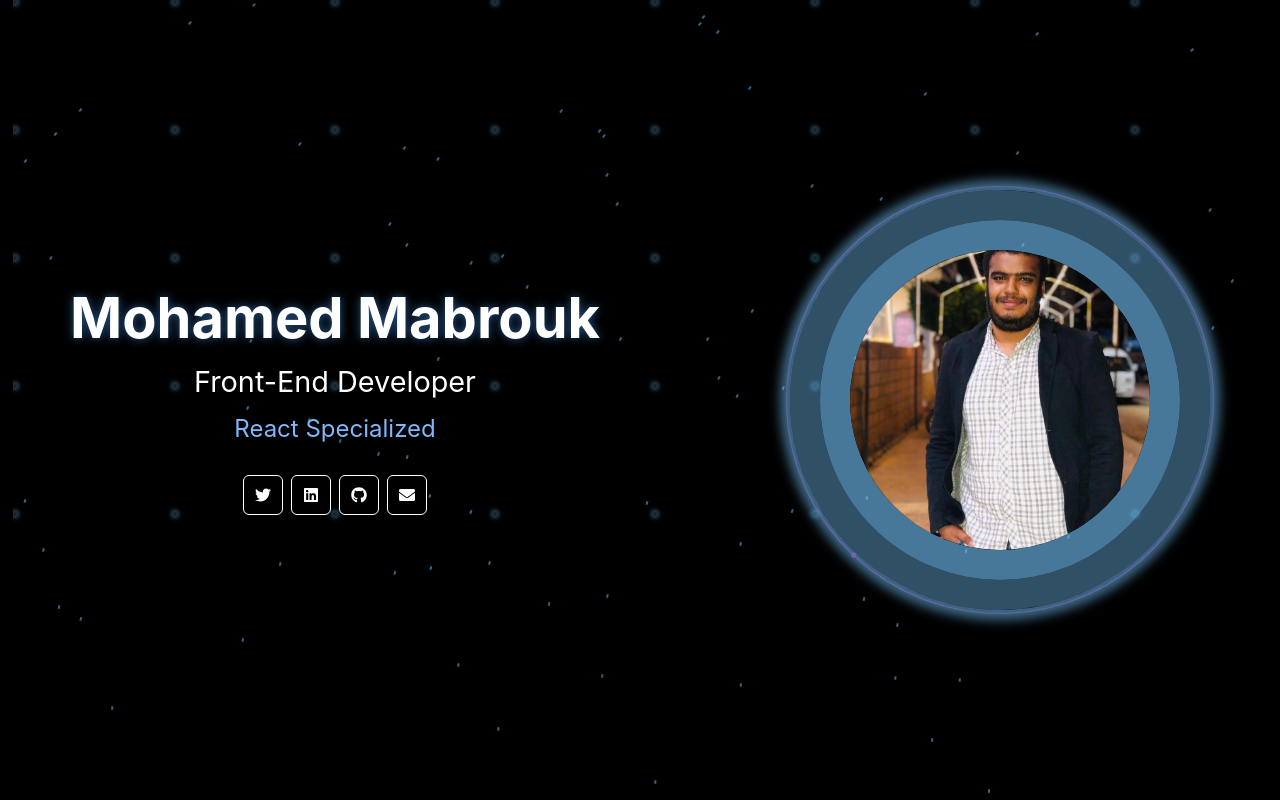
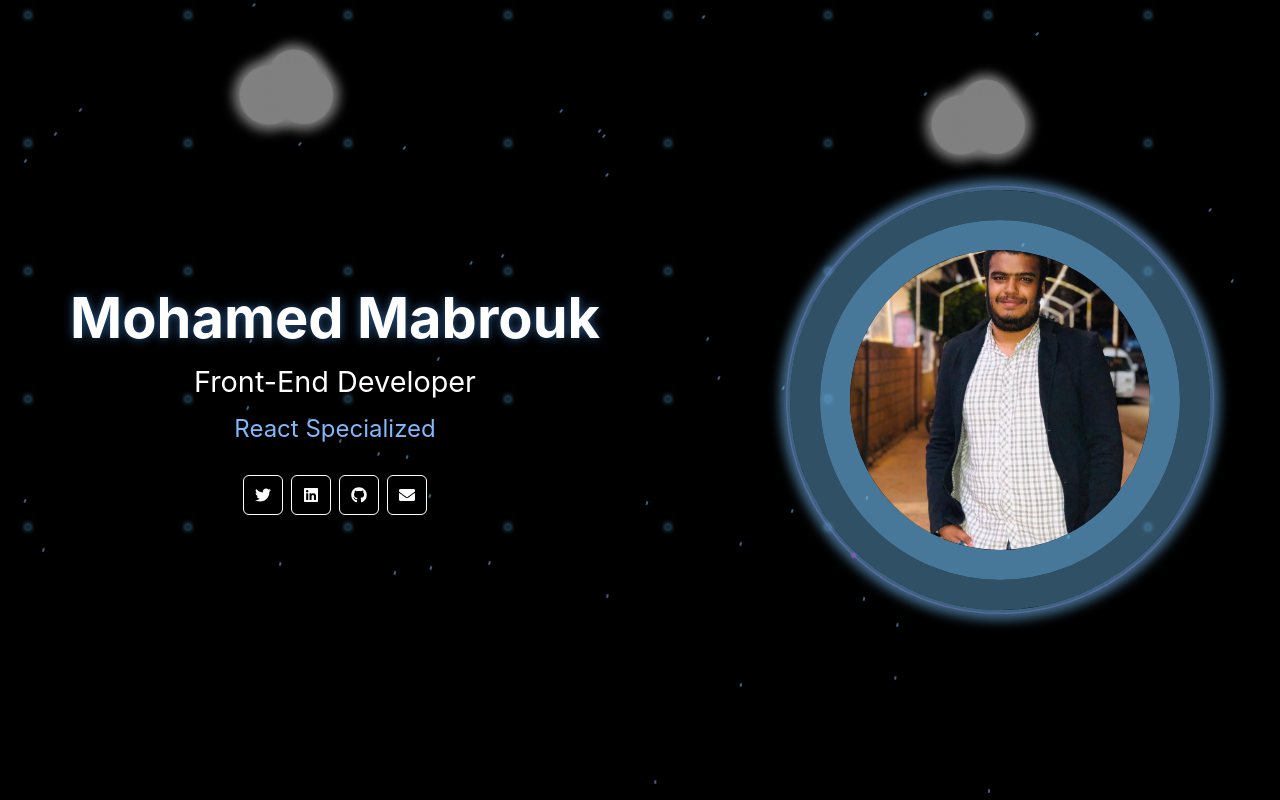
Before and after one commit to AquariumFish2/portfolio, a React (Create React App) app: page / in a window 1280 px wide. Shown: the top 800 px of the page. Built offline with nearby package versions, Linux system fonts and the light colour scheme; what ldrs would draw is missing.

Commit message:
fixed visual problems and added clouds and their animations

```diff
--- a/src/components/animations.css
+++ b/src/components/animations.css
@@ -59,5 +59,37 @@
     -moz-transform: translateX(-300px);
     -ms-transform: translateX(-300px);
     -o-transform: translateX(-300px);
+  }
 }
+
+@keyframes bounce {
+  0% {
+    transform: scale(1);
+    -webkit-transform: scale(1);
+    -moz-transform: scale(1);
+    -ms-transform: scale(1);
+    -o-transform: scale(1);
+  }
+  100% {
+    transform: scale(1.2);
+    -webkit-transform: scale(1.2);
+    -moz-transform: scale(1.2);
+    -ms-transform: scale(1.2);
+    -o-transform: scale(1.2);
+  }
 }
+
+@keyframes cloudMovingRight {
+  100% {
+    left: calc(100% - 100px);
+  }
+}
+@keyframes cloudMovingLeft {
+  100% {
+    left: 0;
+  }
+}
+
+div {
+  animation-direction: alternate-reverse;
+}
--- /dev/null
+++ b/src/components/cloud.js
@@ -0,0 +1,122 @@
+import { Box, Circle } from "@chakra-ui/react";
+import "./animations.css";
+import { useEffect, useState } from "react";
+
+function Cloud(props) {
+  const delay = Math.random() * 15000 + 5000;
+  const [bgC, setbgC] = useState("grey");
+  useEffect(() => {
+    setInterval(() => {
+      setbgC("yellow");
+      let timeout = setTimeout(() => {
+        setbgC("grey");
+        clearTimeout(timeout);
+      }, 100);
+    }, delay);
+    // eslint-disable-next-line react-hooks/exhaustive-deps
+  }, []);
+
+  return (
+    <Box
+      position={"absolute"}
+      top={props.top}
+      left={props.movingRight ? "0px" : "calc(100% - 100px)"}
+      animation={`${
+        props.movingRight ? "cloudMovingRight" : "cloudMovingLeft"
+      } 30s linear infinite alternate-reverse`}
+    >
+      <CloudPart bgC={bgC} top={"30px"} left={"25px"} timing={"2s"}></CloudPart>
+      <CloudPart bgC={bgC} top={"50px"} timing={"3s"}></CloudPart>
+      <CloudPart bgC={bgC} top={"50px"} left={"35px"} timing={"1s"}></CloudPart>
+      <Lightening bgC={bgC}></Lightening>
+    </Box>
+  );
+}
+
+function CloudPart(props) {
+  return (
+    <Circle
+      width={"50px"}
+      height={"50px"}
+      animation={`bounce ${props.timing} infinite linear alternate-reverse`}
+      backgroundColor={props.bgC}
+      position={"absolute"}
+      top={props.top ?? props.top}
+      left={props.left ?? props.left}
+      boxShadow={`0px 0px 10px 5px ${props.bgC}`}
+    ></Circle>
+  );
+}
+
+function Lightening(props) {
+  return (
+    <Box
+      position={"absolute"}
+      width={"10px"}
+      height={"40px"}
+      backgroundColor={props.bgC === "grey" ? "transparent" : props.bgC}
+      top={"90px"}
+      left={"30px"}
+      transform={"rotate(45deg) scale(0.8) translateY(-3px)"}
+    >
+      <Box
+        width={"inherit"}
+        height={"20px"}
+        bgColor={"inherit"}
+        position={"absolute"}
+        top={"25px"}
+        left={"5.5px"}
+        transform={"rotate(-135deg)"}
+        _before={{
+          content: `""`,
+          position: "absolute",
+          top: "-10px",
+          left: "0px",
+          width: "1px",
+          height: "1px",
+          border: "6px solid",
+          transform: "rotate(-1deg)",
+          borderColor: `transparent transparent ${
+            props.bgC === "grey" ? "transparent" : props.bgC
+          } ${props.bgC === "grey" ? "transparent" : props.bgC}`,
+        }}
+      >
+        <Box
+          position={"absolute"}
+          bgColor={props.bgC === "grey" ? "transparent" : props.bgC}
+          height={"30px"}
+          width={"12px"}
+          transform={"rotate(-45deg)"}
+          left={"-11px"}
+          top={"-1px"}
+          _before={{
+            content: `""`,
+            position: "absolute",
+            top: "-30px",
+            width: 0,
+            height: 0,
+            border: "solid",
+            borderColor: `transparent transparent ${
+              props.bgC === "grey" ? "transparent" : props.bgC
+            } transparent`,
+            borderWidth: "0px 6px 30px 6px",
+          }}
+          _after={{
+            content: `""`,
+            position: "absolute",
+            top: "23px",
+            border: "solid",
+            borderColor: `${
+              props.bgC === "grey" ? "transparent" : props.bgC
+            } transparent transparent ${
+              props.bgC === "grey" ? "transparent" : props.bgC
+            }`,
+            borderWidth: "10px",
+          }}
+        ></Box>
+      </Box>
+    </Box>
+  );
+}
+
+export default Cloud;
--- a/src/components/dots.js
+++ b/src/components/dots.js
@@ -18,19 +18,28 @@ function Dots(props) {
         base: `repeat(${props.columns},${100 / props.columns}vw)`,
       }}
       templateRows={{ base: `repeat(${props.rows},10vw)` }}
-      justifyContent={"flex-start"}
-      alignContent={"center"}
       zIndex={0}
       maxHeight={"calc(100vh)"}
       overflowY={"hidden"}
     >
       {dots.map((dot) => (
-        <GridItem key={dot}>
+        <GridItem
+          key={dot}
+          display={"flex"}
+          justifyContent={"center"}
+          alignItems={"center"}
+          width={30}
+          height={30}
+        >
           <Circle
             minHeight={1}
-            maxWidth={1}
+            minW={1}
             backgroundColor={"#4d94bf40"}
             boxShadow={"0px 0px 4px 2px #4d94bf90"}
+            _hover={{
+              backgroundColor: "#4d94bf",
+              boxShadow: "0px 0px 4px 2px #4d94bf",
+            }}
           ></Circle>
         </GridItem>
       ))}
--- a/src/components/profile/ProfileSection.js
+++ b/src/components/profile/ProfileSection.js
@@ -3,6 +3,7 @@ import ProfilePicture from "./components/ProfilePicture";
 import ProfileDescription from "./components/ProfileDescription";
 import Dots from "../dots";
 import Rain from "../rain";
+import Cloud from "../cloud";
 
 function ProfileSection() {
   return (
@@ -34,6 +35,8 @@ function ProfileSection() {
         top={{ base: "30%", md: "0px" }}
         left="1%"
       ></Dots>
+      <Cloud top="20px" movingRight={false}></Cloud>
+      <Cloud top="50px" movingRight={true}></Cloud>
     </VStack>
   );
 }
--- a/src/components/profile/components/socials.js
+++ b/src/components/profile/components/socials.js
@@ -7,10 +7,9 @@ function Socials() {
       paddingTop={5}
       justifyContent={"center"}
       alignItems={"center"}
-
     >
       {socials.map((social) => (
-        <a href={social.url} rel="noreferrer" target="_blank">
+        <a href={social.url} rel="noreferrer" target="_blank" key={social.url}>
           <IconButton
             icon={social.icon()}
             backgroundColor={"black"}
--- a/src/components/projects/ProjectsSection.js
+++ b/src/components/projects/ProjectsSection.js
@@ -15,7 +15,7 @@ function ProjectSection() {
       <Title title={"Projects"}></Title>
       <Grid templateColumns={{ base: "1fr", lg: "1fr 1fr" }} gap={"10px"}>
         {projects.map((pro) => (
-          <ProjectCard project={pro}></ProjectCard>
+          <ProjectCard project={pro} key={pro.title}></ProjectCard>
         ))}
       </Grid>
     </VStack>
--- a/src/components/projects/components/ProjcetCard.js
+++ b/src/components/projects/components/ProjcetCard.js
@@ -41,7 +41,7 @@ function ProjectCard(props) {
               bottom={"30px"}
             >
               {project.technologies.map((tech) => (
-                <Chip tech={tech}></Chip>
+                <Chip tech={tech} key={tech}></Chip>
               ))}
             </HStack>
           </Box>
--- a/src/components/rain.js
+++ b/src/components/rain.js
@@ -2,7 +2,7 @@ import { Circle, Box } from "@chakra-ui/react";
 import "./animations.css";
 const rainDropsPositions = [];
 
-for (let i = 0; i < 100; i++) {
+for (let i = 0; i < 60; i++) {
   rainDropsPositions.push({ pos: Math.random(), delay: Math.random() });
 }
 
@@ -12,7 +12,13 @@ function Rain() {
   return (
     <Box position={"absolute"} height={"100%"}>
       {rainDropsPositions.map((p) => {
-        return <RainDrop positionXaxis={p.pos} delayRand={p.delay}></RainDrop>;
+        return (
+          <RainDrop
+            positionXaxis={p.pos}
+            delayRand={p.delay}
+            key={p.delay}
+          ></RainDrop>
+        );
       })}
     </Box>
   );
```
